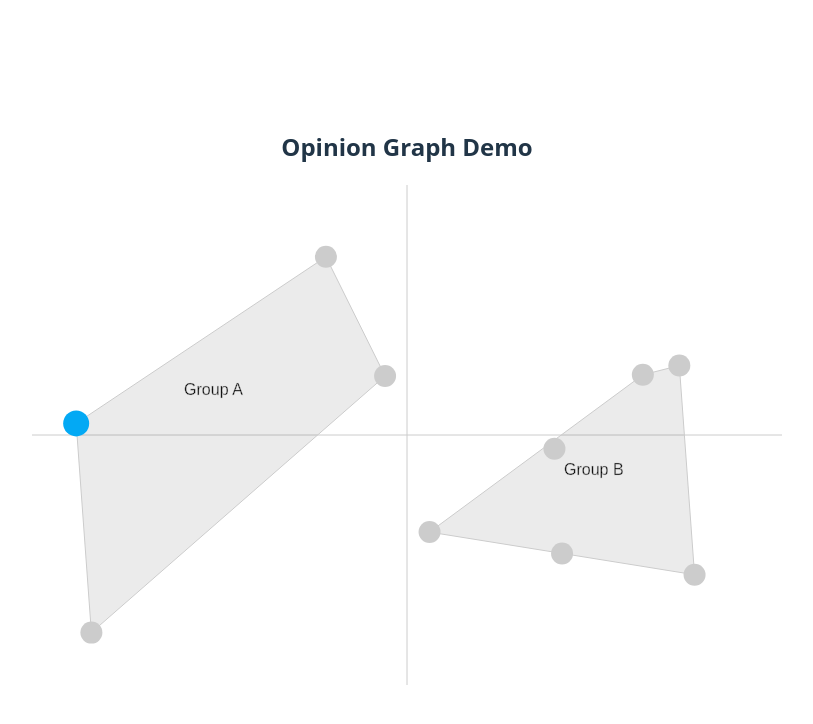
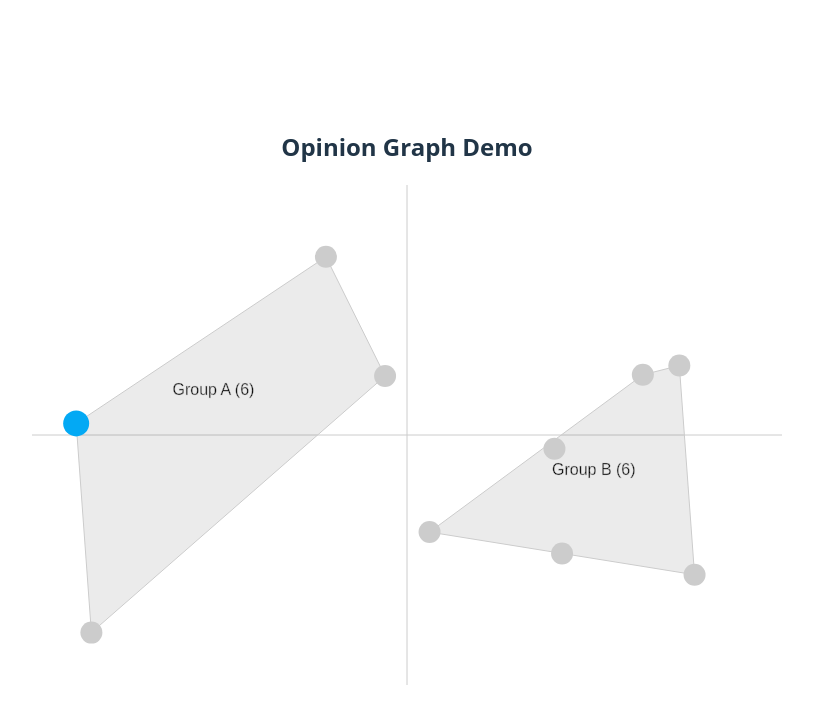
Before and after one commit to patcon/opinion-graph-demo, a React (Vite) app: page / in a window 1280 px wide. Shown: the top 724 px of the page, without its empty margins (233-1046 px from the left). Built offline with nearby package versions, Linux system fonts and the light colour scheme.

Commit message:
Use group-votes' n-members to get better label.

```diff
--- a/src/components/OpinionGraph.tsx
+++ b/src/components/OpinionGraph.tsx
@@ -8,7 +8,7 @@ const globals = {
 };
 
 function OpinionGraph({ comments, math, Strings }: any) {
-  const { groupClusters = math["group-clusters"], baseClusters = math["base-clusters"] } = math;
+  const { groupClusters = math["group-clusters"], baseClusters = math["base-clusters"], ["group-votes"]: groupVotes = math["group-votes"] } = math;
 
   const [config, setConfig] = useState({ flipX: false, flipY: false });
 
@@ -46,7 +46,7 @@ function OpinionGraph({ comments, math, Strings }: any) {
       <Axes />
       <GroupHulls ptptois={ptptois} groupClusters={groupClusters} getPosition={getPosition} />
       <Participants ptptois={ptptois} getPosition={getPosition} />
-      <GroupLabels groupClusters={groupClusters} getPosition={getPosition} />
+      <GroupLabels groupClusters={groupClusters} groupVotes={groupVotes} getPosition={getPosition} />
     </svg>
   );
 }
@@ -70,11 +70,13 @@ function Participants({ ptptois = [], getPosition }: any) {
   );
 }
 
-function GroupLabels({ groupClusters = [], getPosition }: any) {
+function GroupLabels({ groupClusters = [], groupVotes = {}, getPosition }: any) {
   return (
     <g id="group-labels">
       {groupClusters.map((group: any, i: number) => {
         const { cx, cy } = getPosition(group.center[0], group.center[1]);
+        const nMembers = groupVotes?.[group.id]?.["n-members"] ?? group.members.length;
+        const groupLabel = `Group ${String.fromCharCode(65 + i)} (${nMembers})`;
         return (
           <text
             key={group.id || i}
@@ -87,7 +89,7 @@ function GroupLabels({ groupClusters = [], getPosition }: any) {
             stroke="#ccc"
             strokeWidth="0.5"
           >
-            Group {String.fromCharCode(65 + i)}
+            {groupLabel}
           </text>
         );
       })}
```
